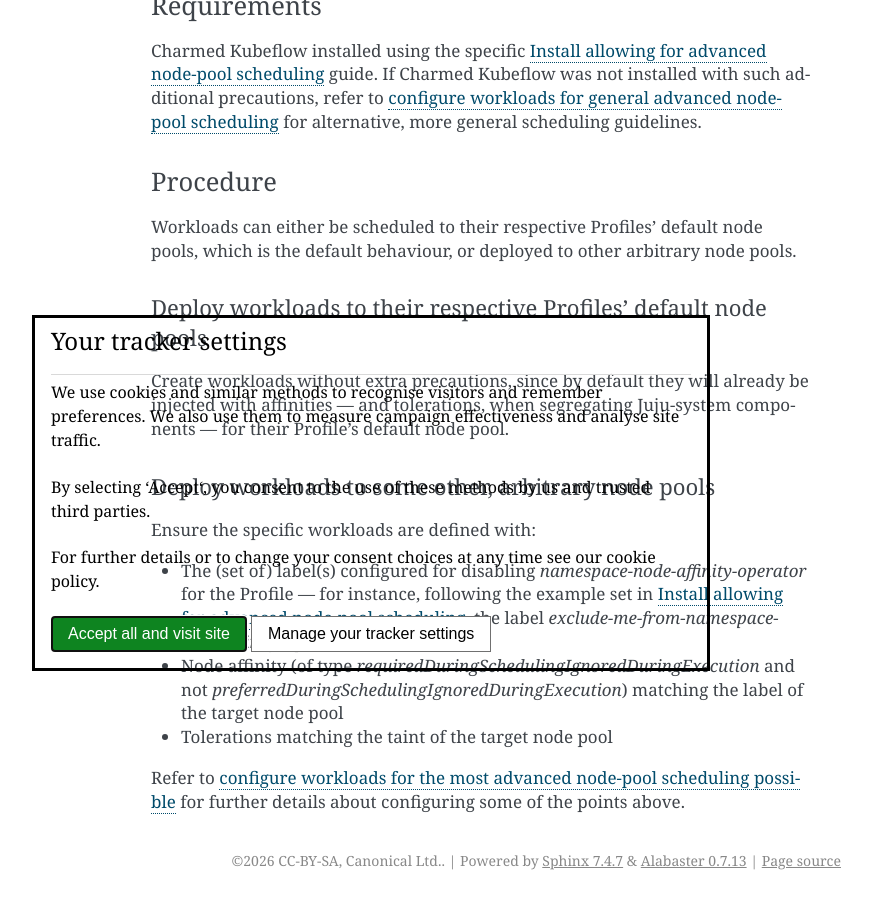
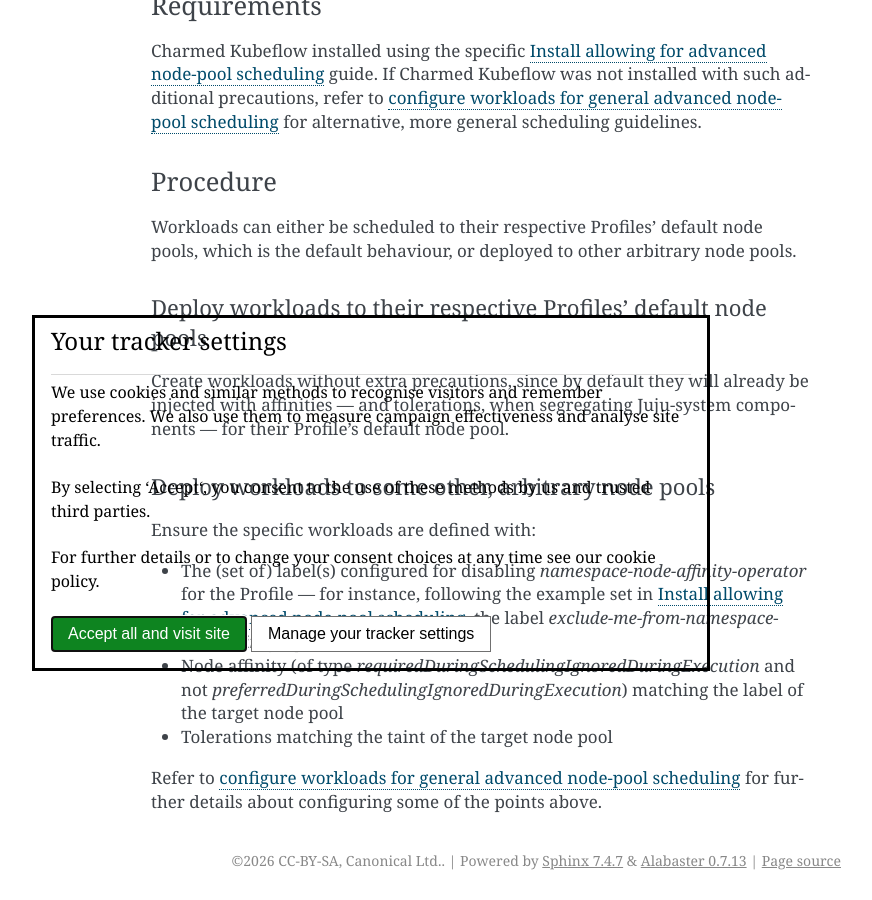
Before and after one commit to canonical/charmed-kubeflow-documentation, a Sphinx documentation site: the page built from docs/how-to/use/configure-advanced-scheduling.rst, in a window 1280 px wide and 900 px high, scrolled down 4157 px. Shown: the whole window, without its empty margins (269-1141 px from the left). Built offline with Sphinx 7.4.7, drawn with Linux system fonts in a browser that asks for light colours.

Commit message:
docs: fix typo

```diff
--- a/docs/how-to/use/configure-advanced-scheduling.rst
+++ b/docs/how-to/use/configure-advanced-scheduling.rst
@@ -212,4 +212,4 @@
 
 - Tolerations matching the taint of the target node pool
 
-Refer to :ref:`configure workloads for the most advanced node-pool scheduling possible <configure_most_advanced_scheduling_possible>` for further details about configuring some of the points above.
+Refer to :ref:`configure workloads for general advanced node-pool scheduling <configure_general_advanced_scheduling>` for further details about configuring some of the points above.
```
